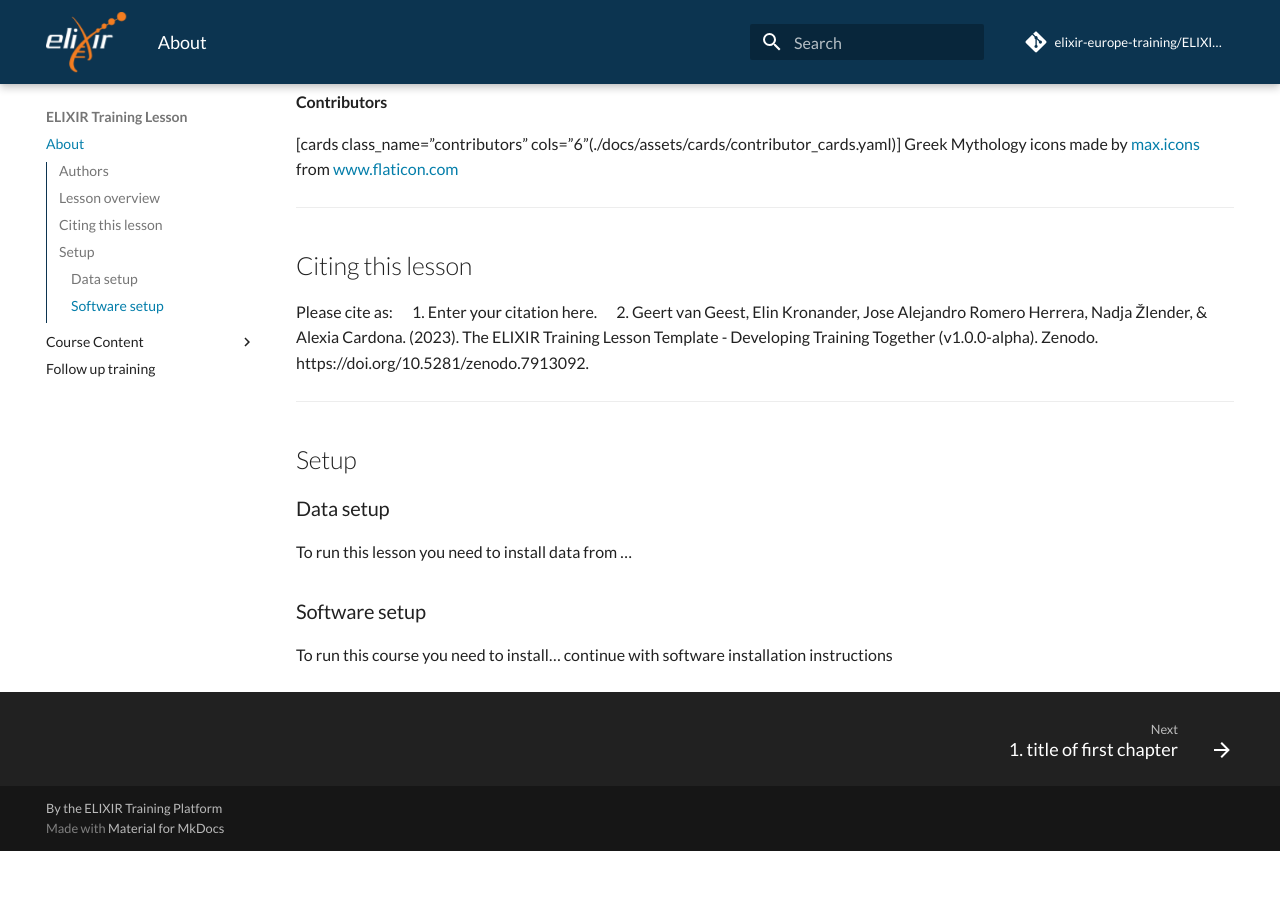
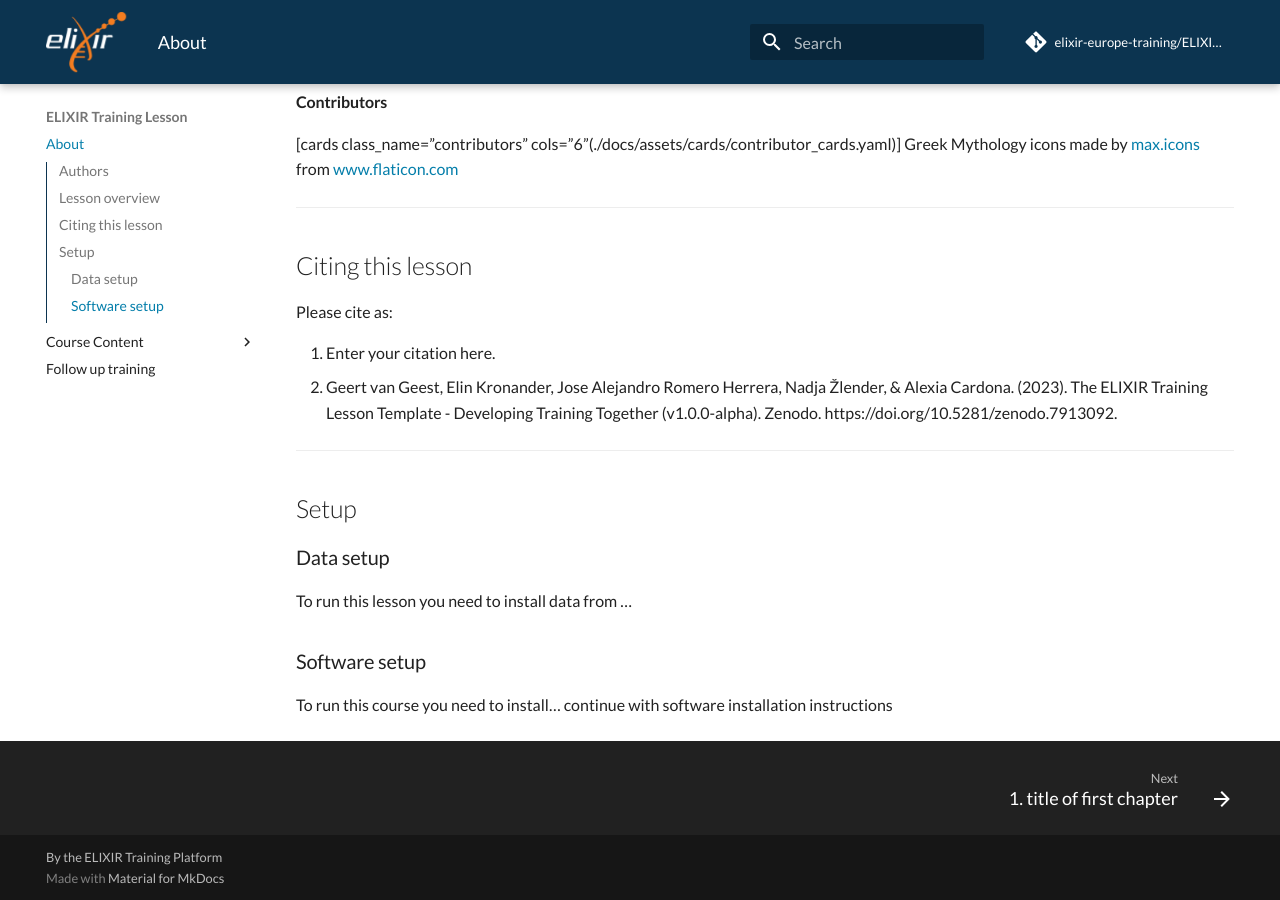
Before and after one commit to elixir-europe-training/ELIXIR-TrP-LessonTemplate-MkDocs, an MkDocs documentation site: the page built from docs/index.md, in a window 1280 px wide and 900 px high, scrolled down 967 px. Built offline with MkDocs 1.6.1 and Material for MkDocs 9.7.7, drawn with Linux system fonts in a browser that asks for light colours; comment, search, counter and statistics services are not loaded; before the commit the page ends 1818 px from its top, so only the background shows below that; some of the changed lines change nothing that is shown.

Commit message:
Update index.md

```diff
--- a/docs/index.md
+++ b/docs/index.md
@@ -54,8 +54,9 @@ Greek Mythology icons made by [max.icons](https://www.flaticon.com/authors/maxic
 ## Citing this lesson
 
 Please cite as:
-  &emsp;1. Enter your citation here.
-  &emsp;2. Geert van Geest, Elin Kronander, Jose Alejandro Romero Herrera, Nadja Žlender, & Alexia Cardona. (2023). The ELIXIR Training Lesson Template - Developing Training Together (v1.0.0-alpha). Zenodo. https://doi.org/10.5281/zenodo.7913092.
+
+  1. Enter your citation here.
+  2. Geert van Geest, Elin Kronander, Jose Alejandro Romero Herrera, Nadja Žlender, & Alexia Cardona. (2023). The ELIXIR Training Lesson Template - Developing Training Together (v1.0.0-alpha). Zenodo. https://doi.org/10.5281/zenodo.7913092.
 
 ---
 ## Setup
```
